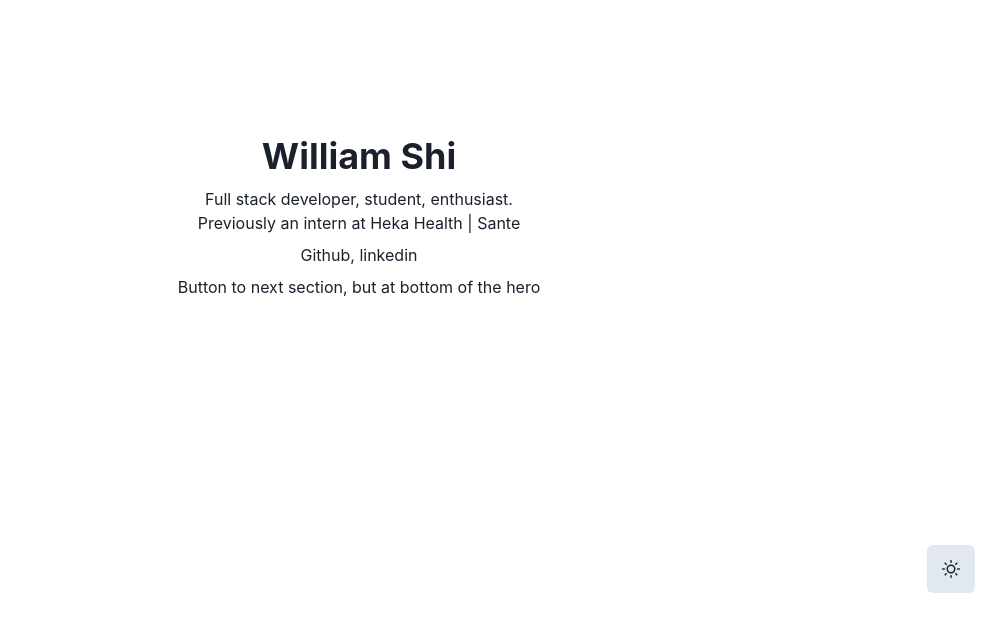
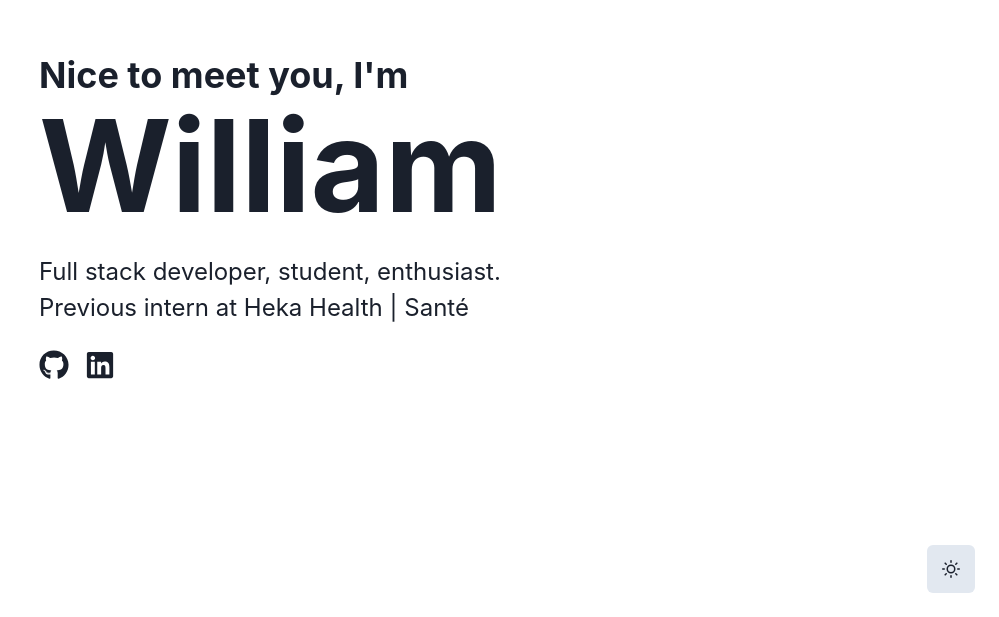
Before and after one commit to wx02shi/personal-website, a Next.js app: page / in a window 1280 px wide. Shown: the part 183-800 px from the top of the page, without its empty margins (281-1280 px from the left). Built offline with nearby package versions, Linux system fonts and the light colour scheme.

Commit message:
Update hero

```diff
--- a/components/Experience/Experience.js
+++ b/components/Experience/Experience.js
@@ -1,6 +1,7 @@
 import React from "react";
 import Section from "../../containers/Section/Section";
 import {
+  Box,
   Heading,
   Link,
   ListItem,
@@ -20,6 +21,8 @@ const heka = (
     <Text>Full-stack intern, May 2021 - Aug 2021</Text>
     <Text>
       Experience working with Next.js and React in an Agile environment
+    </Text>
+    <Box>
       <UnorderedList>
         <ListItem>
           Contributions led to product's official launch at the end of the
@@ -38,7 +41,7 @@ const heka = (
           documentation guidelines
         </ListItem>
       </UnorderedList>
-    </Text>
+    </Box>
   </VStack>
 );
 
--- a/components/Hero/Hero.js
+++ b/components/Hero/Hero.js
@@ -1,19 +1,46 @@
 import React from "react";
-import { Center, Heading, Stack, Text } from "@chakra-ui/react";
+import { FaGithub, FaLinkedin } from "react-icons/fa";
+import {
+  Box,
+  Center,
+  Heading,
+  HStack,
+  Link,
+  Stack,
+  Text,
+  SlideFade,
+} from "@chakra-ui/react";
+
+import styles from "../../styles/socials.module.css";
 
 const Hero = () => {
   return (
-    <Center h="100%" w="100%" align="center">
-      <Stack maxW="container.md">
-        <Heading>William Shi</Heading>
-        <Text>
+    <>
+      <Stack align="start" maxW="container.md" spacing={6}>
+        <Stack align="start" spacing={1}>
+          <Heading size="xl">Nice to meet you, I'm</Heading>
+          <Heading as="h1" size="4xl" fontSize="9xl">
+            William
+          </Heading>
+        </Stack>
+
+        <Text fontSize="2xl" align="start">
           Full stack developer, student, enthusiast. <br />
-          Previously an intern at <span>Heka Health | Sante</span>
+          Previous intern at{" "}
+          <Link href="https://www.heka.ca" isExternal>
+            Heka Health | Santé
+          </Link>
         </Text>
-        <div>Github, linkedin</div>
-        <div>Button to next section, but at bottom of the hero</div>
+        <HStack spacing={4}>
+          <Link href="https://github.com/williamsxz99" isExternal>
+            <FaGithub className={styles.icon} size={30} />
+          </Link>
+          <Link href="https://www.linkedin.com/in/shi-william" isExternal>
+            <FaLinkedin className={styles.icon} size={30} />
+          </Link>
+        </HStack>
       </Stack>
-    </Center>
+    </>
   );
 };
 
--- a/pages/index.js
+++ b/pages/index.js
@@ -8,12 +8,21 @@ import Skills from "../components/Skills/Skills";
 import Connect from "../components/Connect/Connect";
 import Footer from "../components/Footer/Footer";
 import { Box, Center, VStack } from "@chakra-ui/layout";
+import color from "../styles/hero.module.css";
 
 export default function Home() {
   return (
     <Box w="100%" align="center">
       <AffixMenu />
-      <VStack h="100vh" w="100%" maxW="container.lg">
+
+      <VStack
+        h="100vh"
+        w="100%"
+        maxW="container.lg"
+        align="start"
+        justify="center"
+        pl={48}
+      >
         <Hero />
       </VStack>
 
--- /dev/null
+++ b/styles/hero.module.css
@@ -0,0 +1,19 @@
+.hero {
+  background: linear-gradient(0deg, black, transparent);
+  background: linear-gradient(-45deg, #ee7752, #e73c7e, #23a6d5, #23d5ab);
+  background-size: 400% 400%;
+  animation: gradient 5s ease infinite;
+  height: 100vh;
+}
+
+@keyframes gradient {
+  0% {
+    background-position: 0% 50%;
+  }
+  50% {
+    background-position: 100% 50%;
+  }
+  100% {
+    background-position: 0% 50%;
+  }
+}
```
